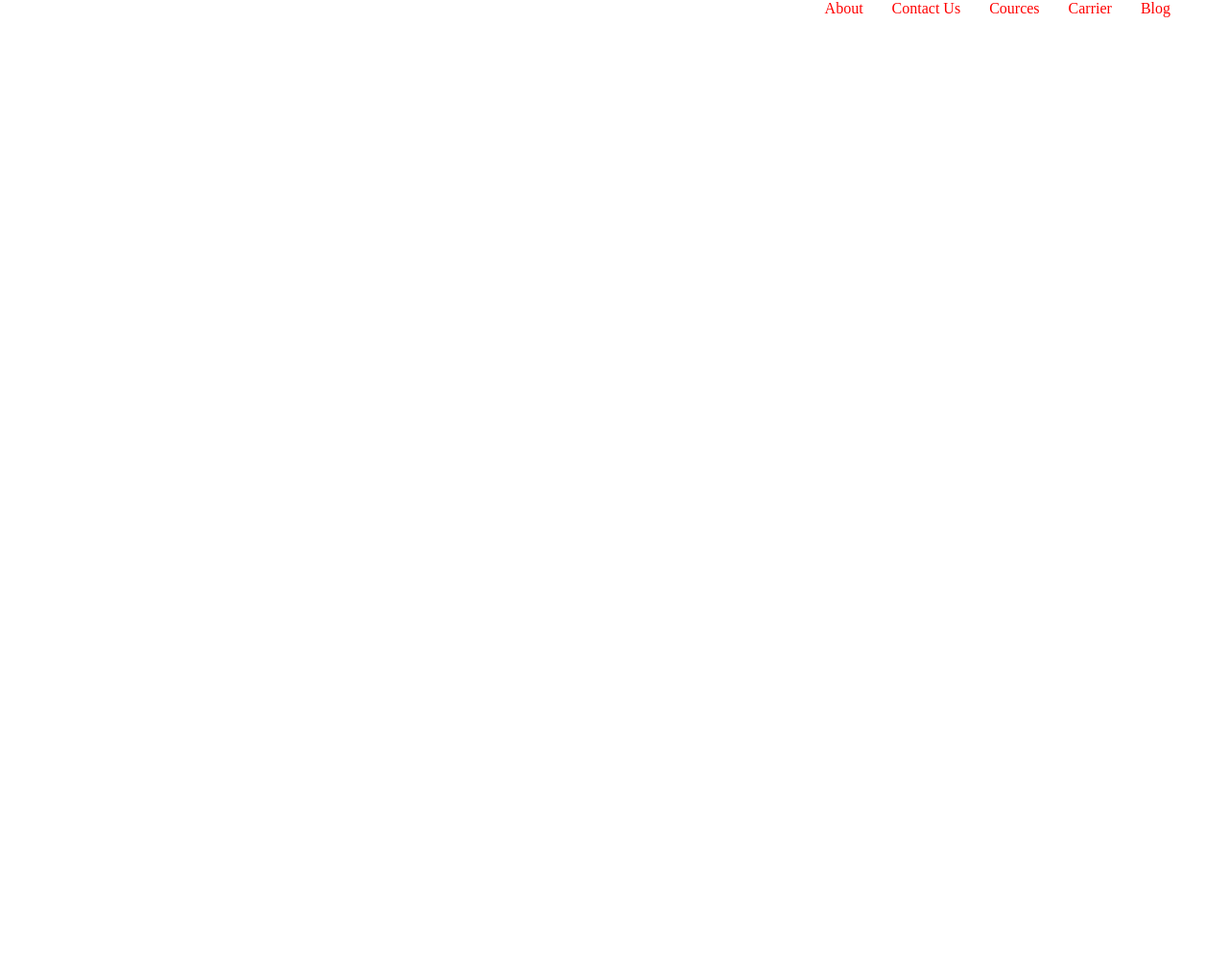
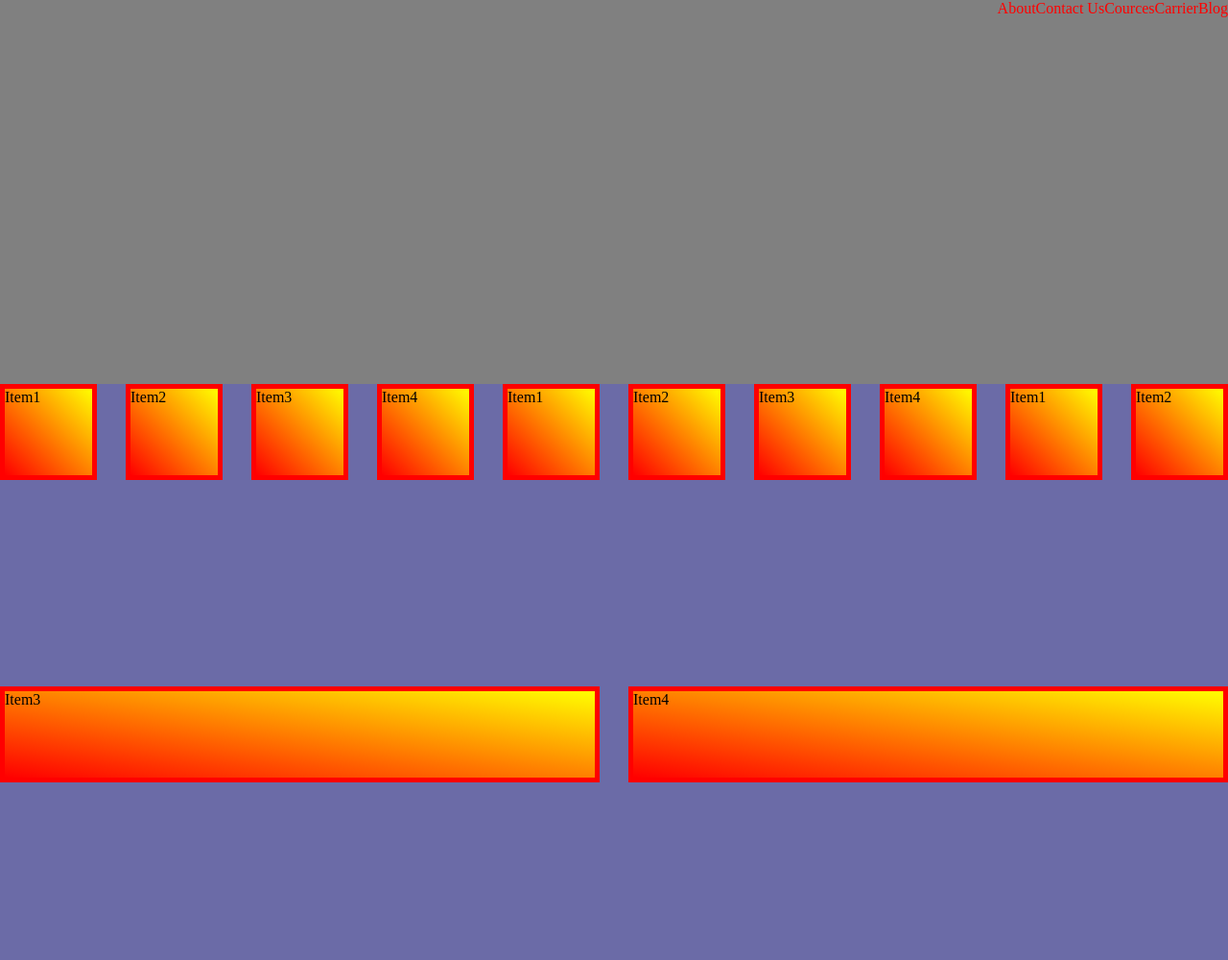
Before and after one commit to MaheshMittha/Parallax, a plain HTML site: page FlexBox/index.html in a window 1280 px wide. Shown: the whole page at 96% size. Before the commit the page ends 800 px from the top, so only its background shows below. Drawn offline with Linux system fonts and the light colour scheme.

Commit message:
flex box layout

```diff
--- a/FlexBox/index.html
+++ b/FlexBox/index.html
@@ -1,20 +1,43 @@
 <!DOCTYPE html>
 <html lang="en">
+
 <head>
     <meta charset="UTF-8">
     <meta name="viewport" content="width=device-width, initial-scale=1.0">
     <title>Flexbox in CSS</title>
     <link rel="stylesheet" href="./style.css">
 </head>
+
 <body>
-
     <div class="flex-container">
-            <div class="about">About</div>
-            <div class="contact us">Contact Us</div>
-            <div class="cources">Cources</div>
-            <div class="carrier">Carrier</div>
-            <div class="blog" >Blog</div>
+        <div class="about">About</div>
+        <div class="contact us">Contact Us</div>
+        <div class="cources">Cources</div>
+        <div class="carrier">Carrier</div>
+        <div class="blog">Blog</div>
     </div>
 
+    <section class="container-flex">
+        <div class="item item-one">Item1</div>
+        <div class="item item-two">Item2</div>
+        <div class="item item-three">Item3</div>
+        <div class="item item-four">Item4</div>
+
+        <div class="item item-one">Item1</div>
+        <div class="item item-two">Item2</div>
+        <div class="item item-three">Item3</div>
+        <div class="item item-four">Item4</div>
+
+
+        <div class="item item-one">Item1</div>
+        <div class="item item-two">Item2</div>
+        <div class="item item-three">Item3</div>
+        <div class="item item-four">Item4</div>
+
+
+        </div>
+    </section>
+
 </body>
+
 </html>
--- a/FlexBox/style.css
+++ b/FlexBox/style.css
@@ -6,16 +6,84 @@
 
 .flex-container {
   width: 100%;
-  height: 100vh;
+  height: 400px;
   color: red;
+  display: flex;
+  flex-direction: row;
+  /* justify-content: start; */
+  /* justify-content: center; */
+  justify-content: flex-end;
+  /* justify-content: flex-end; */
+  /* justify-content: space-between; */
+  /* justify-content: space-around; */
+  /* justify-content: space-evenly; */
+  /* align-items: end; */
+  /* align-items: center; */
+  /* align-items: end; */
+  background-color: gray;
+}
+
+/* .container-flex {
+  background-color: aquamarine;
+  color: blueviolet;
+  font-weight: bold;
+  width: 100%;
+  height: 400px;
   display: flex;
   flex-direction: row;
   justify-content: end;
 
+} */
+
+.container-flex{
+  width: 100%;
+  height: 600px;
+  /* margin: auto; */
+  background-color: rgb(107, 107, 167);
+  display: flex;
+  flex-direction: row;
+  justify-content: flex-start;
+  /* justify-content: center; */
+  /* justify-content: flex-end; */
+  /* justify-content: space-around; */
+  /* justify-content: space-between; */
+  /* justify-content: space-evenly; */
+  align-items: flex-start;
+  /* align-items: flex-end; */
   /* align-items: center; */
-  /* margin-right: 40px; */
+  gap: 30px;
+  flex-wrap: wrap;
+
 }
 
-div {
-  padding-right: 30px;
+.item{
+  margin-bottom: 10px;
+  border: 5px solid red;
+  width: 100px;
+  height: 100px;
+  aspect-ratio: 1;
+  box-shadow: rgba(0, 0, 0, 0.16);
+  background-image: linear-gradient(to top right, red , yellow);
+  flex: 1;
 }
+
+
+.item-two{
+  /* flex-grow: 1;
+  flex-shrink: 5; */
+  /* align-self: center; */
+}
+
+
+.item-three{
+  /* flex-grow: 1; */
+  /* flex-basis: 200px; */
+  /* flex-shrink: 5; */
+}
+
+
+
+
+/* div {
+  padding-right: 20px;
+} */
```
